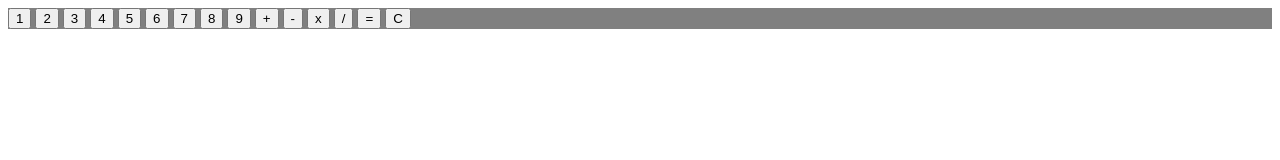
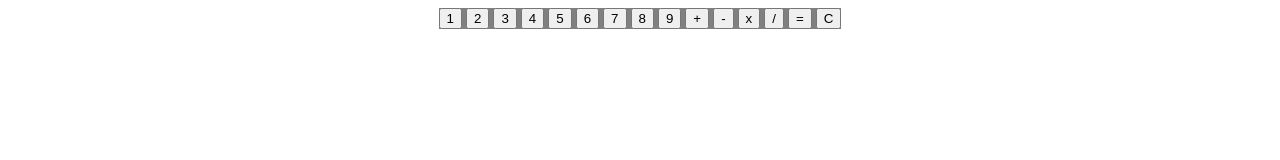
Before and after one commit to toastexmachina/odin-calculator, a plain HTML site: page index.html in a window 1280 px wide. Drawn offline with Linux system fonts and the light colour scheme.

Commit message:
Style boundary box so that it is centered and fits content

```diff
--- a/stylesheet.css
+++ b/stylesheet.css
@@ -1,3 +1,11 @@
 #boundary {
     background-color: gray;
+    margin-left: auto;
+    margin-right: auto;
+    max-width: fit-content;
+    max-height: fit-content;
 }
+
+#display {
+    background-color: rgb(182, 176, 176);
+}
```
